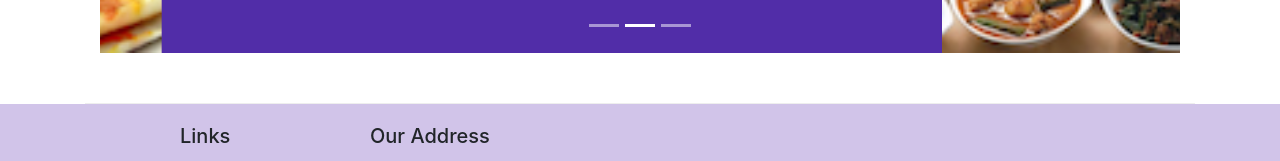
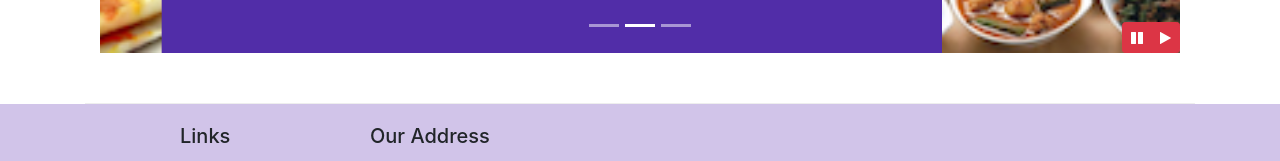
Before and after one commit to hpscc/conFusion, a website: page index.html in a window 1280 px wide. Shown: the part 581-742 px from the top of the page. Drawn offline with nearby package versions, Linux system fonts and the light colour scheme.

Commit message:
Bootstrap JQuery

```diff
--- a/css/styles.css
+++ b/css/styles.css
@@ -59,3 +59,9 @@
     left: 0;
     min-height: 300px;
 }
+
+#carouselButton {
+    right: 0px;
+    position: absolute;
+    bottom: 0px;
+}
--- a/index.html
+++ b/index.html
@@ -225,6 +225,17 @@
                     <a class="carousel-control-next" href="#mycarousel" role="button" data-slide="next">
                         <span class="carousel-control-next-icon"></span>
                     </a>
+                    <!-- create a group of carousel buttons  -->
+                    <div class="btn-group" id="carouselButton">
+                        <!-- introduce a pause button -->
+                        <button class="btn btn-danger btn-sm" id="carousel-pause">
+                            <span class="fa fa-pause"></span>
+                        </button>
+                        <!-- introduce a play button -->
+                        <button class="btn btn-danger btn-sm" id="carousel-play">
+                            <span class="fa fa-play"></span>
+                        </button>
+                    </div>
                 </div>
             </div>
         </div>
@@ -277,7 +288,21 @@
     <script src="node_modules/jquery/dist/jquery.slim.min.js"></script>
     <script src="node_modules/popper.js/dist/umd/popper.min.js"></script>
     <script src="node_modules/bootstrap/dist/js/bootstrap.min.js"></script>
-
+    <!-- introduce JQuery code to make the carousel buttons (play/pause) work -->
+    <script>
+        $(document).ready(function() {
+            // set sliding interval to 2000ms
+            $('#mycarousel').carousel({interval: 2000});
+            // activate pause button
+            $('#carousel-pause').click(function() {
+                $('#mycarousel').carousel('pause');
+            });
+            // activate play button
+            $('#carousel-play').click(function() {
+                $('#mycarousel').carousel('cycle');
+            });
+        })
+    </script>
 </body>
 
 </html>
```
